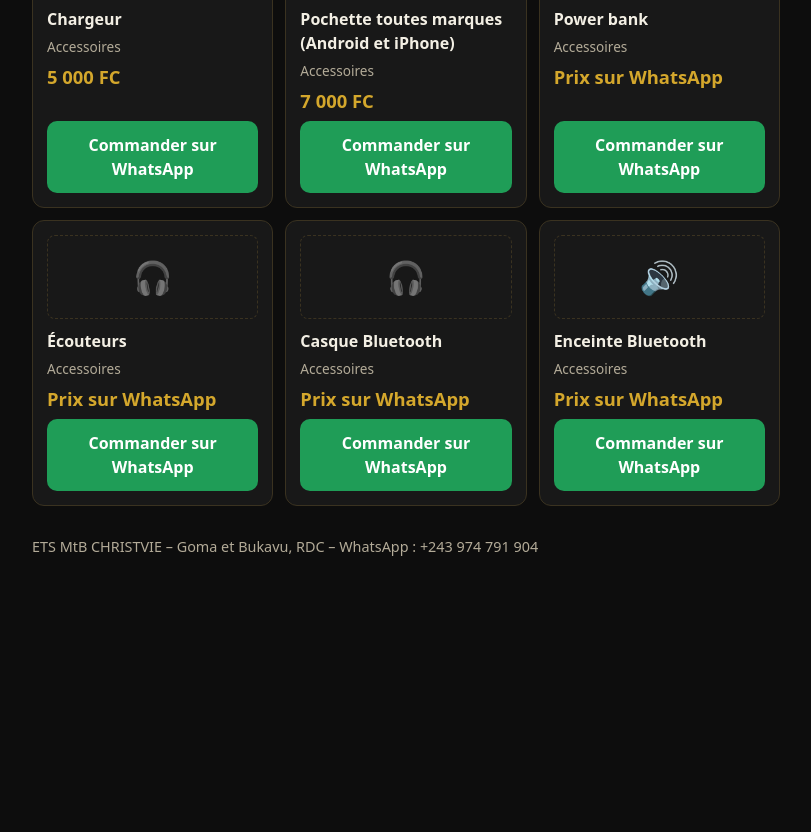
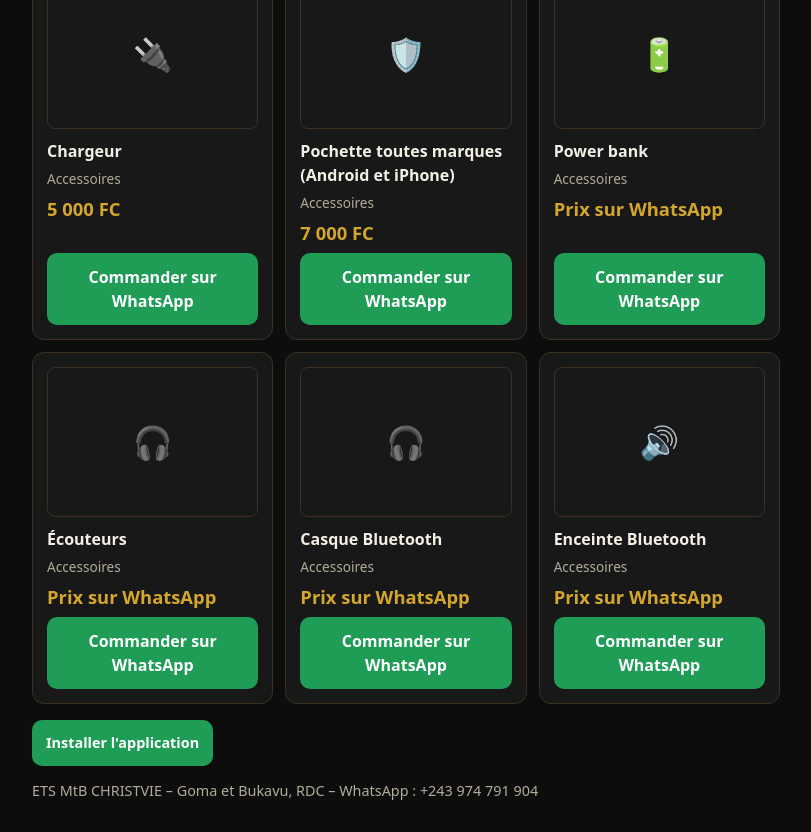
Before and after one commit to mtbtimothee206-art/mtb-christvie-boutique-rdc, a plain HTML site: page index.html in a window 1280 px wide. Shown: the part 766-1598 px from the top of the page, without its empty margins (234-1045 px from the left). Before the commit the page ends 1354 px from the top, so only its background shows below. Drawn offline with Linux system fonts and the light colour scheme.

Commit message:
Update index.html

```diff
--- a/index.html
+++ b/index.html
@@ -4,6 +4,10 @@
 <meta charset="utf-8">
 <meta name="viewport" content="width=device-width, initial-scale=1, viewport-fit=cover">
 <meta name="theme-color" content="#0d0d0d">
+<link rel="manifest" href="manifest.webmanifest">
+<link rel="apple-touch-icon" href="icon-192.png">
+<meta name="apple-mobile-web-app-capable" content="yes">
+<meta name="apple-mobile-web-app-title" content="MtB CHRISTVIE">
 <title>ETS MtB CHRISTVIE – Téléphones et accessoires à Goma et Bukavu</title>
 <style>
 :root{--bg:#0d0d0d;--card:#181818;--line:#3a3220;--gold:#d4a72c;--text:#f3efe4;--muted:#b3ab98;--wa:#1f9d57}
@@ -23,7 +27,8 @@ h2{font-size:1.15rem;margin:8px 0 12px}
 .filters button[aria-pressed=true]{border-color:var(--gold);color:var(--gold)}
 .grid{display:grid;grid-template-columns:repeat(auto-fill,minmax(210px,1fr));gap:12px}
 .item{background:var(--card);border:1px solid var(--line);border-radius:12px;padding:14px;display:flex;flex-direction:column;gap:6px}
-.pic{height:84px;border-radius:8px;border:1px dashed var(--line);display:grid;place-items:center;font-size:2rem}
+.pic{height:150px;border-radius:8px;border:1px solid var(--line);display:grid;place-items:center;font-size:2rem;overflow:hidden}
+.pic img{width:100%;height:100%;object-fit:cover;display:block}
 .item h3{margin:4px 0 0;font-size:1rem}
 .cat{color:var(--muted);font-size:.85rem}
 .price{font-weight:800;color:var(--gold);font-size:1.15rem}
@@ -34,6 +39,7 @@ form{display:grid;gap:14px}
 label{display:grid;gap:5px;font-weight:600}
 select,input,textarea{padding:12px;border:1px solid var(--line);border-radius:8px;font:inherit;background:#0d0d0d;color:var(--text)}
 button:focus-visible,a:focus-visible,select:focus-visible,input:focus-visible{outline:3px solid var(--gold);outline-offset:2px}
+#install{margin-bottom:12px}
 footer{max-width:780px;margin:0 auto 30px;padding:0 16px;color:var(--muted);font-size:.9rem}
 </style>
 </head>
@@ -94,21 +100,25 @@ footer{max-width:780px;margin:0 auto 30px;padding:0 16px;color:var(--muted);font
   </section>
 </main>
 
-<footer><p id="contact"></p></footer>
+<footer>
+  <button class="btn" id="install" hidden>Installer l'application</button>
+  <p id="astuce"></p>
+  <p id="contact"></p>
+</footer>
 
 <script>
 // ===== À MODIFIER (voir la liste des informations à confirmer) =====
 var WHATSAPP = "243974791904"; // numéro professionnel, format international sans + ni espaces
-var PRODUITS = [ // p:"" = prix confirmé sur WhatsApp
-  {n:"Tecno T528", c:"Téléphones", p:"35 000 FC", i:"📱"},
+var PRODUITS = [ // p:"" = prix confirmé sur WhatsApp ; img = nom de la photo
+  {n:"Tecno T528", c:"Téléphones", p:"35 000 FC", i:"📱", img:"tecno-t528.jpg"},
   {n:"Smartphones et iPhone", c:"Téléphones", p:"", i:"📱"},
-  {n:"Radio Wikko", c:"Radios", p:"25 000 FC", i:"📻"},
-  {n:"Chargeur", c:"Accessoires", p:"5 000 FC", i:"🔌"},
-  {n:"Pochette toutes marques (Android et iPhone)", c:"Accessoires", p:"7 000 FC", i:"🛡️"},
-  {n:"Power bank", c:"Accessoires", p:"", i:"🔋"},
-  {n:"Écouteurs", c:"Accessoires", p:"", i:"🎧"},
-  {n:"Casque Bluetooth", c:"Accessoires", p:"", i:"🎧"},
-  {n:"Enceinte Bluetooth", c:"Accessoires", p:"", i:"🔊"}
+  {n:"Radio Wikko", c:"Radios", p:"25 000 FC", i:"📻", img:"radio-wikko.jpg"},
+  {n:"Chargeur", c:"Accessoires", p:"5 000 FC", i:"🔌", img:"chargeur.jpg"},
+  {n:"Pochette toutes marques (Android et iPhone)", c:"Accessoires", p:"7 000 FC", i:"🛡️", img:"pochette.jpg"},
+  {n:"Power bank", c:"Accessoires", p:"", i:"🔋", img:"power-bank.jpg"},
+  {n:"Écouteurs", c:"Accessoires", p:"", i:"🎧", img:"ecouteurs.jpg"},
+  {n:"Casque Bluetooth", c:"Accessoires", p:"", i:"🎧", img:"casque.jpg"},
+  {n:"Enceinte Bluetooth", c:"Accessoires", p:"", i:"🔊", img:"enceinte.jpg"}
 ];
 // ==================================================================
 
@@ -126,7 +136,9 @@ function render(){
   var g=document.getElementById("grid"); g.innerHTML="";
   PRODUITS.filter(function(x){return cur==="Tout"||x.c===cur}).forEach(function(x){
     var d=document.createElement("div"); d.className="item";
-    d.innerHTML='<div class="pic" aria-hidden="true">'+x.i+'</div><h3></h3><span class="cat"></span><span class="price"></span>';
+    d.innerHTML='<div class="pic"></div><h3></h3><span class="cat"></span><span class="price"></span>';
+    var pic=d.querySelector(".pic");
+    if(x.img){var im=document.createElement("img");im.src=x.img;im.alt=x.n;im.loading="lazy";im.onerror=function(){pic.textContent=x.i;pic.setAttribute("aria-hidden","true")};pic.appendChild(im);}else{pic.textContent=x.i;pic.setAttribute("aria-hidden","true");}
     d.querySelector("h3").textContent=x.n; d.querySelector(".cat").textContent=x.c; d.querySelector(".price").textContent=x.p||"Prix sur WhatsApp";
     var a=document.createElement("a"); a.className="btn"; a.textContent="Commander sur WhatsApp";
     a.href=wa("Bonjour, je veux commander : "+x.n+(x.p?" ("+x.p+"). Est-il disponible ?":". Quels modèles et quels prix avez-vous ?")); a.target="_blank"; a.rel="noopener";
@@ -152,6 +164,13 @@ document.getElementById("ex").onsubmit=function(e){
     "\n- Paiement : "+v("moyen")+"\n- Ville : "+v("ville")+"\n- Nom : "+v("nom")+"\nMerci de me confirmer le taux, les frais et le délai.";
   window.open(wa(m),"_blank","noopener");
 };
+
+if("serviceWorker" in navigator){window.addEventListener("load",function(){navigator.serviceWorker.register("sw.js").catch(function(){})})}
+var dp=null,bi=document.getElementById("install");
+window.addEventListener("beforeinstallprompt",function(e){e.preventDefault();dp=e;bi.hidden=false});
+bi.onclick=function(){if(dp){dp.prompt();dp=null;bi.hidden=true}};
+window.addEventListener("appinstalled",function(){bi.hidden=true});
+if(/iphone|ipad/i.test(navigator.userAgent)&&!navigator.standalone){document.getElementById("astuce").textContent="Sur iPhone : touchez Partager puis « Sur l'écran d'accueil » pour installer l'application."}
 </script>
 </body>
 </html>
```
